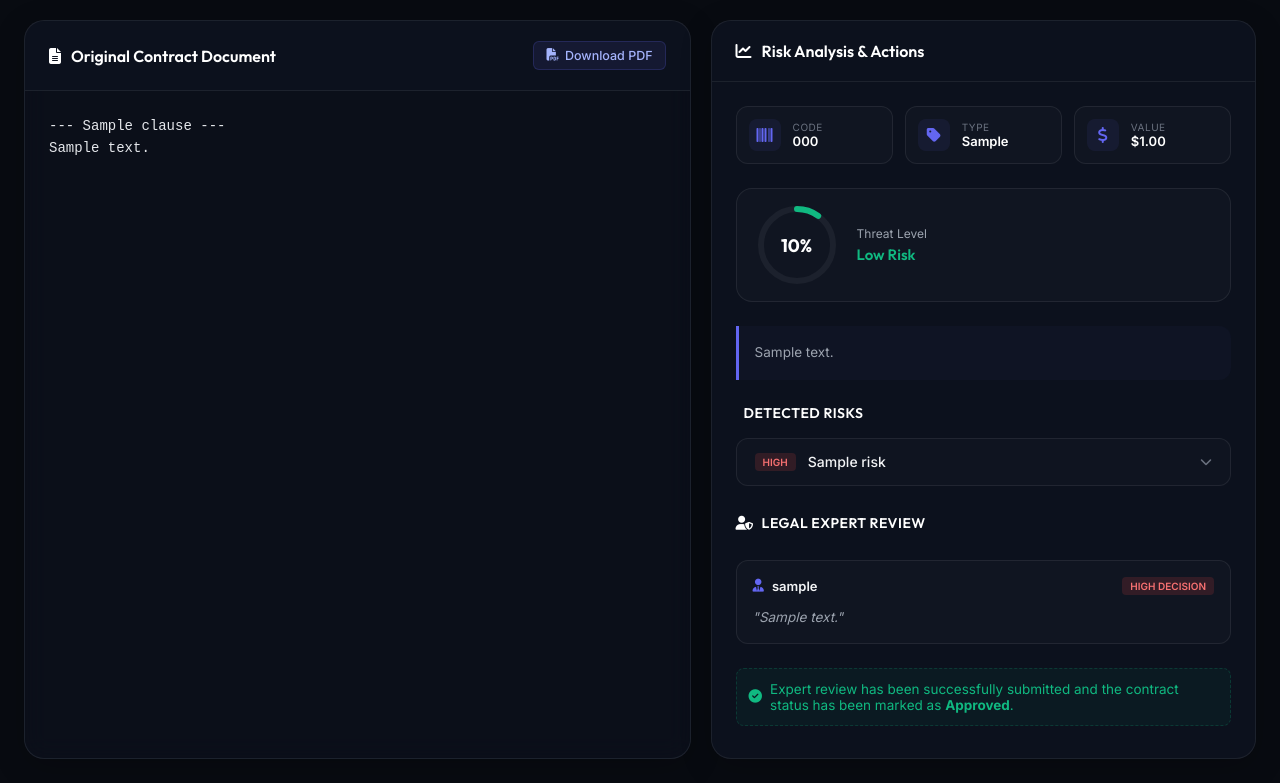
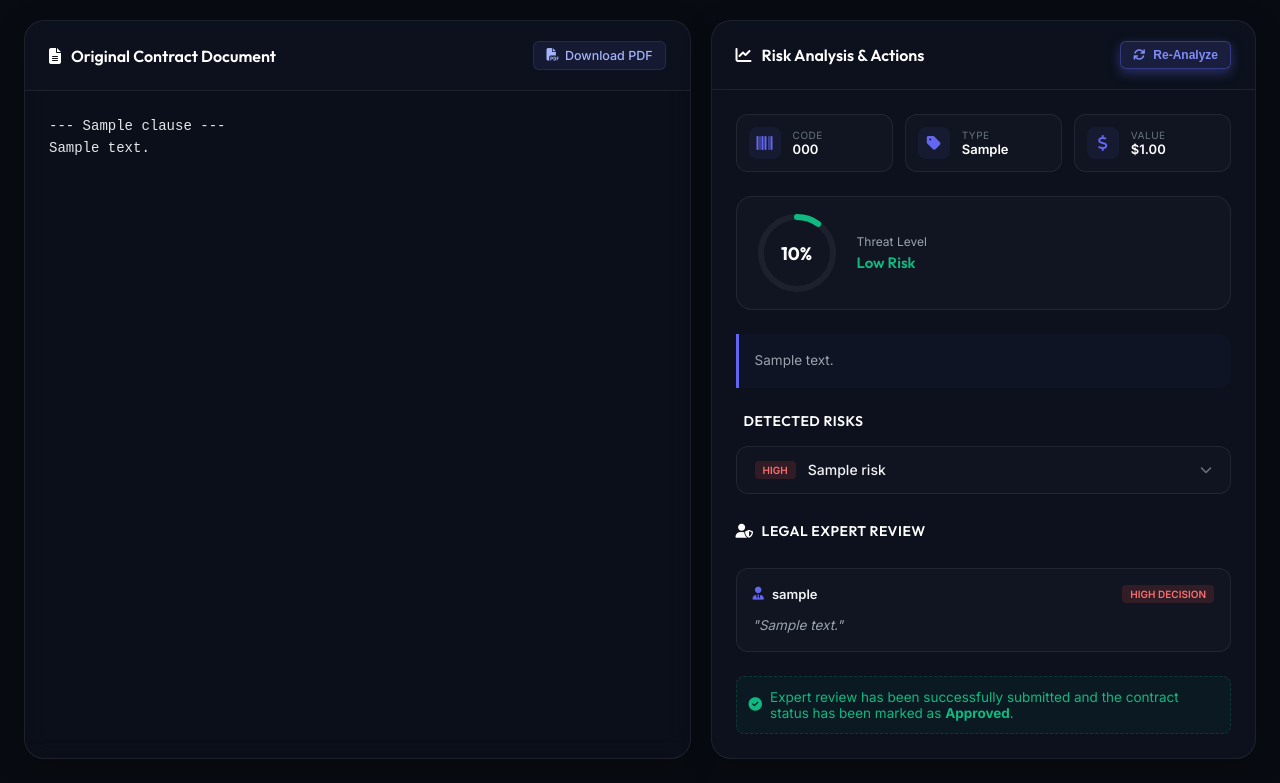
Before and after one commit to Andydo21/Contract_DL, a Django app: page /contracts/1/ in a window 1280 px wide. Shown: the part 92-875 px from the top of the page. Run offline with Django 5.2, Linux system fonts and the light colour scheme; tables that the repository leaves empty hold one stand-in row (values such as "Sample post").

Commit message:
feat: Add Re-Analyze action button in contract reader page

```diff
--- a/contracts/services.py
+++ b/contracts/services.py
@@ -205,6 +205,10 @@ class ContractService:
 
         contract.status = 'ANALYZING'
         contract.save()
+
+        # Clean up existing clauses and analyses for re-run support
+        contract.clauses.all().delete()
+        contract.ai_analyses.all().delete()
 
         # Trigger Simulated AI analysis
         self._simulate_ai_analysis(contract)
--- a/contracts/static/contracts/js/contract_detail.js
+++ b/contracts/static/contracts/js/contract_detail.js
@@ -62,13 +62,13 @@ document.addEventListener('DOMContentLoaded', () => {
         });
     }
 
-    // 3. Run AI Analysis Trigger (Detailed Page)
-    const triggerAnalysisBtn = document.getElementById('btn-detail-trigger-analysis');
+    // 3. Run/Re-run AI Analysis Trigger (Detailed Page)
+    const triggerButtons = document.querySelectorAll('#btn-detail-trigger-analysis, #btn-detail-reanalyze');
     const scannerLoader = document.getElementById('scanner-loader');
 
-    if (triggerAnalysisBtn) {
-        triggerAnalysisBtn.addEventListener('click', async () => {
-            const contractId = triggerAnalysisBtn.dataset.contractId;
+    triggerButtons.forEach(btn => {
+        btn.addEventListener('click', async () => {
+            const contractId = btn.dataset.contractId;
             if (scannerLoader) scannerLoader.classList.add('active');
 
             try {
@@ -91,7 +91,7 @@ document.addEventListener('DOMContentLoaded', () => {
                 alert("Network error: Failed to trigger AI analysis.");
             }
         });
-    }
+    });
 });
 
 // Toggle folding/unfolding of risk findings (Global helper)
--- a/contracts/templates/contracts/contract_detail.html
+++ b/contracts/templates/contracts/contract_detail.html
@@ -53,8 +53,13 @@
 
             <!-- Right Side: Analysis & Expert Review Panel -->
             <div class="analysis-panel">
-                <div class="panel-header">
-                    <h3 class="panel-title"><i class="fa-solid fa-chart-line"></i> Risk Analysis & Actions</h3>
+                <div class="panel-header" style="display: flex; justify-content: space-between; align-items: center;">
+                    <h3 class="panel-title" style="margin: 0;"><i class="fa-solid fa-chart-line"></i> Risk Analysis & Actions</h3>
+                    {% if contract.status != 'DRAFT' %}
+                    <button class="btn" id="btn-detail-reanalyze" data-contract-id="{{ contract.id }}" style="padding: 6px 12px; font-size: 12px; border-radius: 6px; margin: 0; background: rgba(99, 102, 241, 0.15); border: 1px solid rgba(99, 102, 241, 0.4); color: #818cf8;">
+                        <i class="fa-solid fa-arrows-rotate"></i> Re-Analyze
+                    </button>
+                    {% endif %}
                 </div>
 
                 <div class="panel-body">
```
